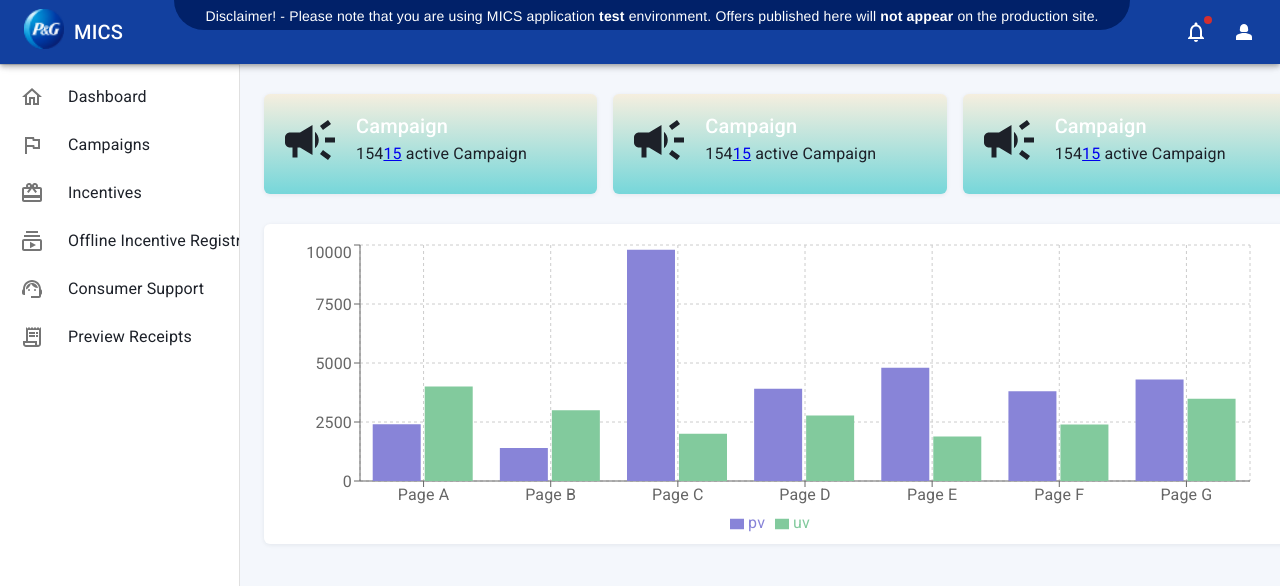
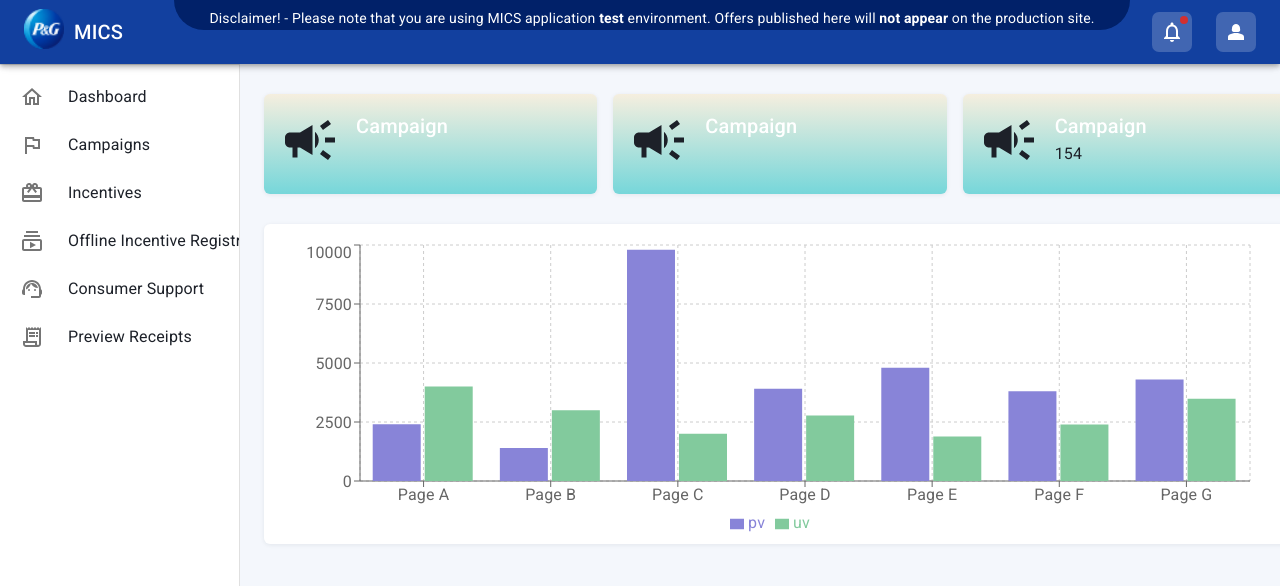
Before and after one commit to sanjeev-sharma-mindtree/frontend_boilerplate, a React app: page / in a window 1280 px wide. Shown: the top 586 px of the page. Built offline with nearby package versions, Linux system fonts and the light colour scheme.

Commit message:
fixed lint errors

```diff
--- a/src/components/common/Header.tsx
+++ b/src/components/common/Header.tsx
@@ -1,11 +1,10 @@
 import { useState } from 'react'
-import { styled, alpha } from '@mui/material/styles'
+import { styled } from '@mui/material/styles'
 import MuiAppBar from '@mui/material/AppBar'
 import Box from '@mui/material/Box'
 import Toolbar from '@mui/material/Toolbar'
 import IconButton from '@mui/material/IconButton'
 import Typography from '@mui/material/Typography'
-import InputBase from '@mui/material/InputBase'
 import Badge from '@mui/material/Badge'
 import MenuItem from '@mui/material/MenuItem'
 import Menu from '@mui/material/Menu'
@@ -15,20 +14,6 @@ import MoreIcon from '@mui/icons-material/MoreVert'
 import Button from '@mui/material/Button'
 import TestEnvironmentIndicator from './TestEnvironmentIndicator'
 import pglogo from '../../assets/img/logo.png'
-
-const StyledInputBase = styled(InputBase)(({ theme }) => ({
-  color: 'inherit',
-  '& .MuiInputBase-input': {
-    padding: theme.spacing(1, 1, 1, 0),
-    // vertical padding + font size from searchIcon
-    paddingLeft: `calc(1em + ${theme.spacing(4)})`,
-    transition: theme.transitions.create('width'),
-    width: '80%',
-    [theme.breakpoints.up('md')]: {
-      width: '20ch',
-    },
-  },
-}))
 
 const AppBar = styled(MuiAppBar, {
   shouldForwardProp: (prop) => prop !== 'open',
@@ -41,24 +26,19 @@ const AppBar = styled(MuiAppBar, {
   }),
 }))
 
-type NavBarProps = {
-  setShowSideBar: (event: boolean) => void
-  showSideBar: boolean
-}
-
-export default function Header({ setShowSideBar, showSideBar }: NavBarProps) {
+export default function Header() {
   const [anchorEl, setAnchorEl] = useState<null | HTMLElement>(null)
   const [mobileMoreAnchorEl, setMobileMoreAnchorEl] =
     useState<null | HTMLElement>(null)
   const open = Boolean(anchorEl)
-  const handleClick = (event: React.MouseEvent<HTMLElement>) => {
-    setAnchorEl(event.currentTarget)
-  }
+  // const handleClick = (event: React.MouseEvent<HTMLElement>) => {
+  //   setAnchorEl(event.currentTarget)
+  // }
   const handleClose = () => {
     setAnchorEl(null)
   }
 
-  const isMenuOpen = Boolean(anchorEl)
+  // const isMenuOpen = Boolean(anchorEl)
   const isMobileMenuOpen = Boolean(mobileMoreAnchorEl)
 
   const handleProfileMenuOpen = (event: React.MouseEvent<HTMLElement>) => {
@@ -160,7 +140,6 @@ export default function Header({ setShowSideBar, showSideBar }: NavBarProps) {
         >
           <span style={{ textTransform: 'capitalize' }}>L</span>ogout
         </Button>{' '}
-        ,
       </MenuItem>
     </Menu>
   )
@@ -195,15 +174,18 @@ export default function Header({ setShowSideBar, showSideBar }: NavBarProps) {
         <p>Notifications</p>
       </MenuItem>
       <MenuItem onClick={handleProfileMenuOpen}>
-        <IconButton
-          size="large"
-          aria-label="account of current user"
-          aria-controls="primary-search-account-menu"
-          aria-haspopup="true"
-          color="inherit"
+        <div
+          style={{
+            backgroundColor: 'rgba(255, 255, 255, 0.2)',
+            display: 'flex',
+            alignItems: 'center',
+            justifyContent: 'center',
+            width: '50px',
+            height: '50px',
+          }}
         >
-          <Person2Icon />
-        </IconButton>
+          <Person2Icon style={{ color: 'white' }} />
+        </div>
         <p>Profile</p>
       </MenuItem>
     </Menu>
@@ -217,6 +199,7 @@ export default function Header({ setShowSideBar, showSideBar }: NavBarProps) {
             <img
               src={pglogo}
               placeholder="pglogo"
+              alt="pglogo"
               style={{ width: '40px', height: '40px' }}
             />
           </a>
@@ -238,9 +221,21 @@ export default function Header({ setShowSideBar, showSideBar }: NavBarProps) {
               aria-label="show new notifications"
               color="inherit"
             >
-              <Badge badgeContent={''} variant="dot" color="error">
-                <NotificationsOutlinedIcon />
-              </Badge>
+              <div
+                style={{
+                  backgroundColor: 'rgba(255, 255, 255, 0.2)',
+                  display: 'flex',
+                  alignItems: 'center',
+                  justifyContent: 'center',
+                  width: '40px',
+                  height: '40px',
+                  borderRadius: '7px',
+                }}
+              >
+                <Badge badgeContent={''} variant="dot" color="error">
+                  <NotificationsOutlinedIcon style={{ color: 'white' }} />
+                </Badge>
+              </div>
             </IconButton>
             <IconButton
               size="large"
@@ -251,7 +246,19 @@ export default function Header({ setShowSideBar, showSideBar }: NavBarProps) {
               onClick={handleProfileMenuOpen}
               color="inherit"
             >
-              <Person2Icon style={{ backgroundColor: 'disabled' }} />
+              <div
+                style={{
+                  backgroundColor: 'rgba(255, 255, 255, 0.2)',
+                  display: 'flex',
+                  alignItems: 'center',
+                  justifyContent: 'center',
+                  width: '40px',
+                  height: '40px',
+                  borderRadius: '7px',
+                }}
+              >
+                <Person2Icon style={{ color: 'white' }} />
+              </div>
             </IconButton>
           </Box>
           <Box sx={{ display: { xs: 'flex', md: 'none' } }}>
--- a/src/components/common/TestEnvironmentIndicator.tsx
+++ b/src/components/common/TestEnvironmentIndicator.tsx
@@ -1,4 +1,4 @@
-import { styled, alpha } from '@mui/material/styles'
+import { styled } from '@mui/material/styles'
 export default function TestEnvironmentIndicator() {
   const TestEnvironmentIndicator = styled('div')(({ theme }) => ({
     position: 'absolute',
@@ -30,8 +30,6 @@ export default function TestEnvironmentIndicator() {
             left: '213px',
             width: '940px',
             height: '30px',
-            font: 'normal normal normal 14px/16px Helvetica Neue',
-            color: '#FFFFFF',
           }}
         >
           Disclaimer! - Please note that you are using MICS application{' '}
--- a/src/components/home/Dashboard.tsx
+++ b/src/components/home/Dashboard.tsx
@@ -1,12 +1,4 @@
-import {
-  Button,
-  Card,
-  CardActions,
-  CardContent,
-  CardMedia,
-  Stack,
-  Typography,
-} from '@mui/material'
+import { Card, CardContent, Stack, Typography } from '@mui/material'
 import { Box } from '@mui/system'
 import Grid from '@mui/material/Grid'
 import styled from '@emotion/styled'
@@ -83,11 +75,18 @@ const Dashboard = () => {
                     <Typography variant="h6" color="text.secondary">
                       Campaign
                     </Typography>
-                    <Typography>
-                      <span>154</span>
-                      <span>
-                        <a href="#">15</a> active Campaign
-                      </span>
+                  </Stack>
+                </Stack>
+              </CardContent>
+            </CampaignCard>
+            <CampaignCard sx={{ width: `50%`, height: `140` }}>
+              <CardContent>
+                <Stack spacing={2} direction="row">
+                  <CampaignIcon sx={{ fontSize: 60 }} />
+
+                  <Stack>
+                    <Typography variant="h6" color="text.secondary">
+                      Campaign
                     </Typography>
                   </Stack>
                 </Stack>
@@ -104,30 +103,6 @@ const Dashboard = () => {
                     </Typography>
                     <Typography>
                       <span>154</span>
-
-                      <span>
-                        <a href="#">15</a> active Campaign
-                      </span>
-                    </Typography>
-                  </Stack>
-                </Stack>
-              </CardContent>
-            </CampaignCard>
-            <CampaignCard sx={{ width: `50%`, height: `140` }}>
-              <CardContent>
-                <Stack spacing={2} direction="row">
-                  <CampaignIcon sx={{ fontSize: 60 }} />
-
-                  <Stack>
-                    <Typography variant="h6" color="text.secondary">
-                      Campaign
-                    </Typography>
-                    <Typography>
-                      <span>154</span>
-
-                      <span>
-                        <a href="#">15</a> active Campaign
-                      </span>
                     </Typography>
                   </Stack>
                 </Stack>
```
